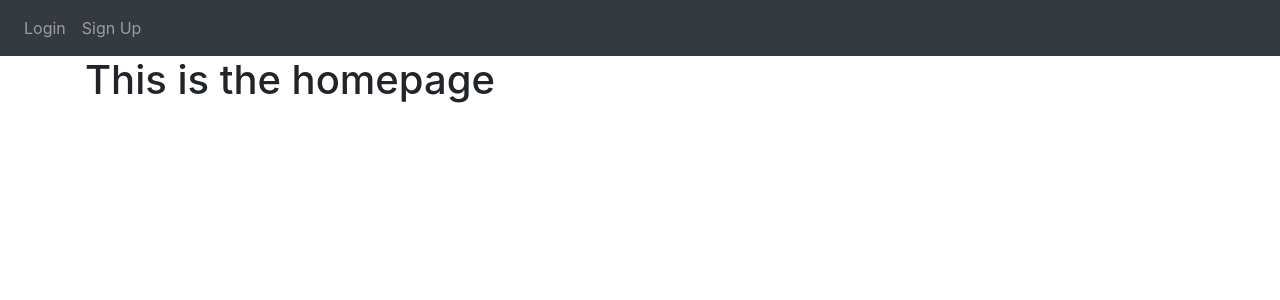
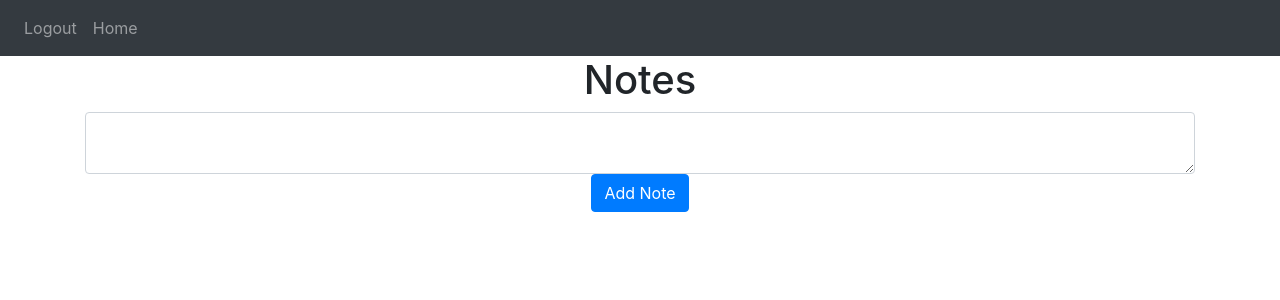
Before and after one commit to gustavzudemm/Flask-Introduction, a Flask app: template flask-introduction/website/templates/home.html in a window 1280 px wide. Shown: the top 300 px of the page. Run offline with Flask 3, Linux system fonts and the light colour scheme; the template is opened without the code that fills it: values that come from a table or form of the project are taken from there, others are empty; data comes from the database, SQL or seed files in the repository; some libraries are stand-ins or nearby versions.

Commit message:
added note form

```diff
--- a/flask-introduction/website/templates/home.html
+++ b/flask-introduction/website/templates/home.html
@@ -1,5 +1,17 @@
 {% extends "base.html" %}
 {% block title %}Home{% endblock %}
 {% block content %}
-<h1>This is the homepage</h1>
+<h1 align="center">Notes</h1>
+<ul class="list-group list-group-flush" id="notes">
+    {% for note in user.notes %}
+    <li class="list-group-item">{{ note.data }}</li>
+    {% endfor %}
+</ul>
+<form method="POST">
+    <textarea name="note" id="note" class="form-control"></textarea>
+    <div align="center">
+        <button type="submit" class="btn btn-primary">Add Note</button>
+
+    </div>
+</form>
 {% endblock %}
```
